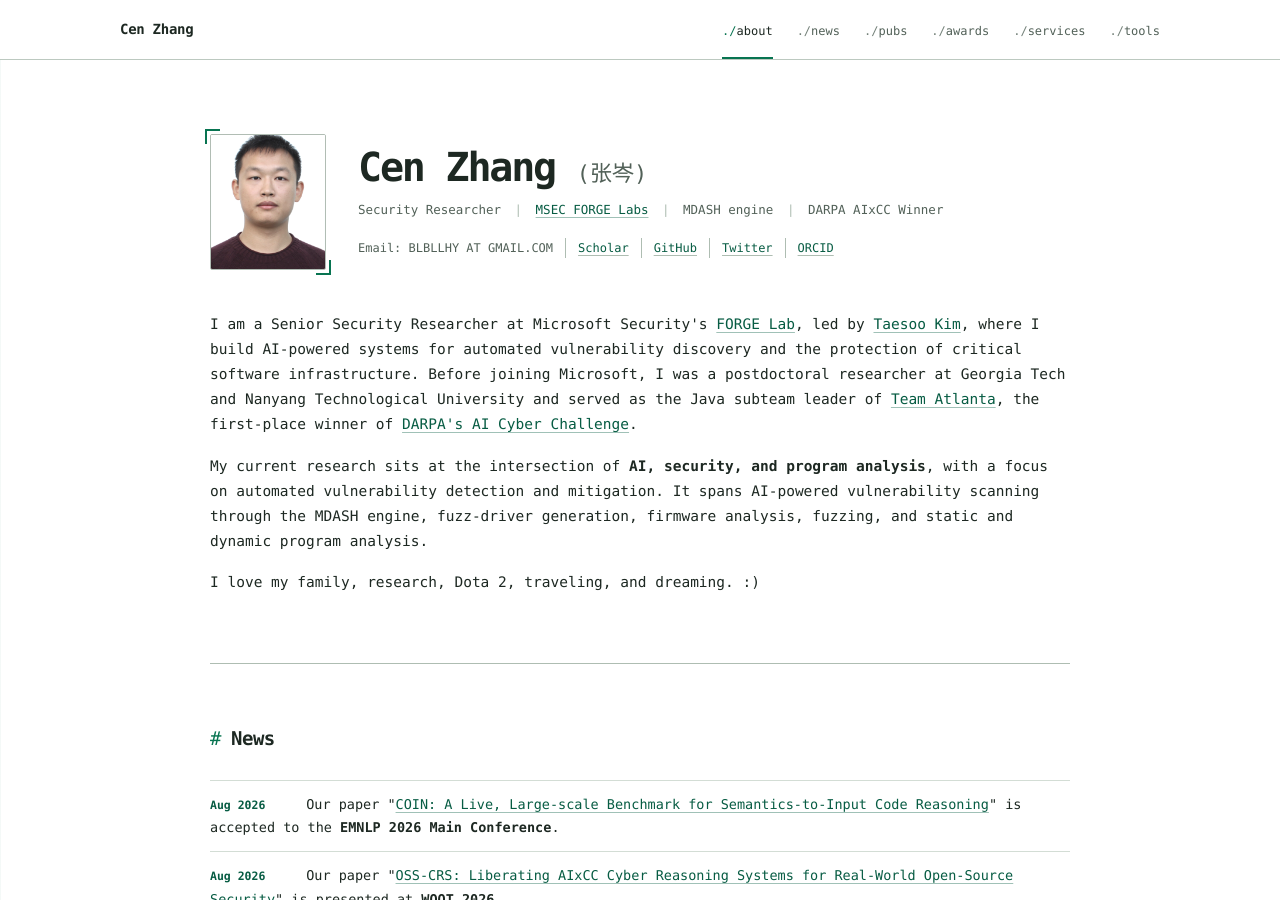
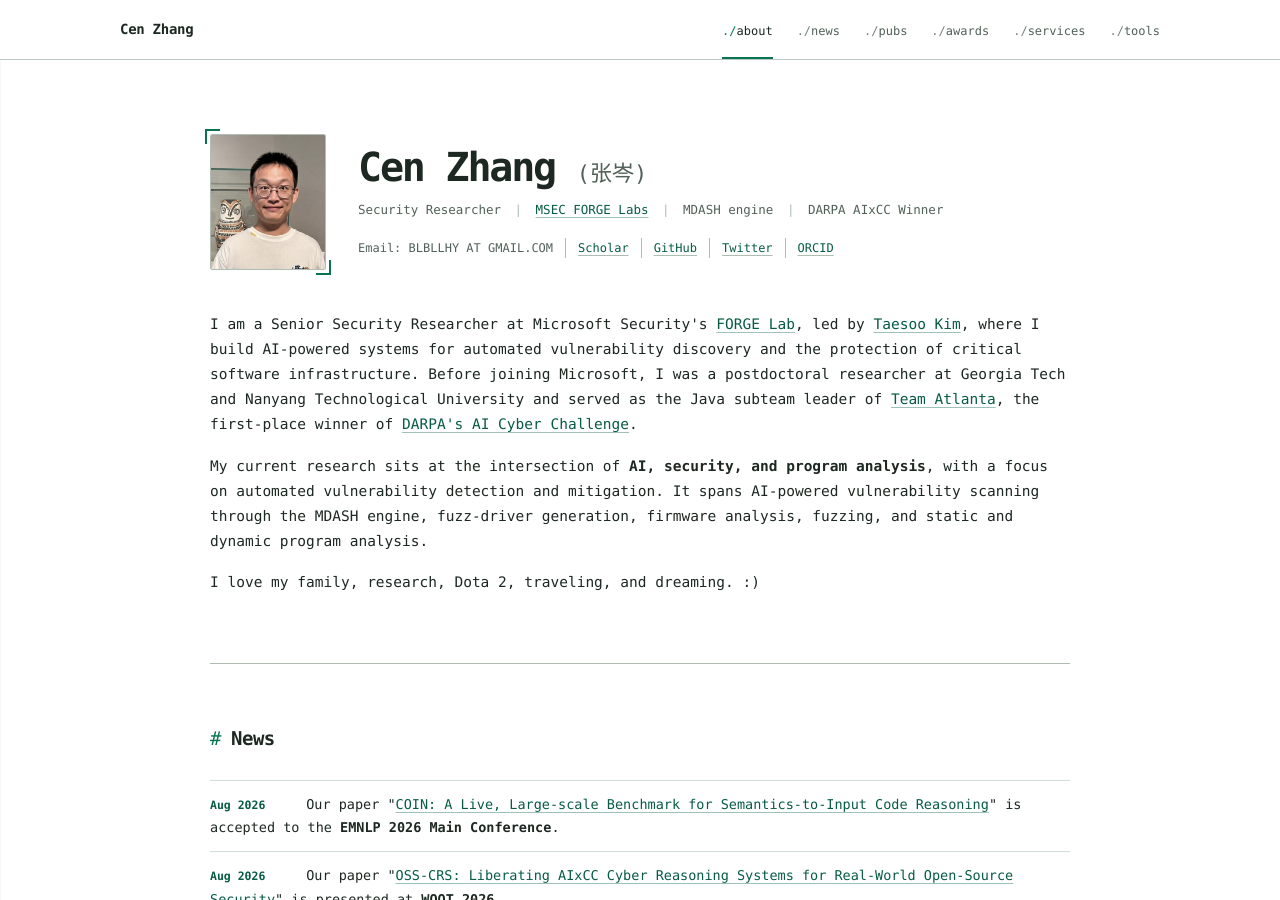
Before and after one commit to cenzhang/cenzhang.github.io, a Jekyll site: the page built from index.html, in a window 1280 px wide and 900 px high. Built offline with Jekyll 4.4.1, drawn with Linux system fonts in a browser that asks for light colours.

Commit message:
Update profile photo
Use a cropped version of the new selfie across the site while preserving both the full selfie and the original portrait.

Co-authored-by: Copilot <223556219+Copilot@users.noreply.github.com>

```diff
--- a/_config.yml
+++ b/_config.yml
@@ -81,7 +81,7 @@ analytics:
 # Site Author
 author:
   name             : "Cen Zhang"
-  avatar           : "cenzhang.jpg"
+  avatar           : "cen-happy-selfie-profile.jpeg"
   bio              : "Security Researcher"
   location         : "US"
   employer         :
--- a/_includes/section-about.html
+++ b/_includes/section-about.html
@@ -2,7 +2,7 @@
   <div class="container">
     <div class="profile">
       <div class="profile-photo">
-        <img src="{{ '/images/cenzhang.jpg' | relative_url }}" alt="{{ site.author.name }}">
+        <img src="{{ '/images/cen-happy-selfie-profile.jpeg' | relative_url }}" alt="{{ site.author.name }}">
       </div>
       <div class="profile-info">
         <h1 id="profile-name">{{ site.author.name }} <span class="name-cn">(张岑)</span></h1>
```
Also changed, not shown: images/cen-happy-selfie-profile.jpeg (added), images/cen-happy-selfie.jpeg (added).
